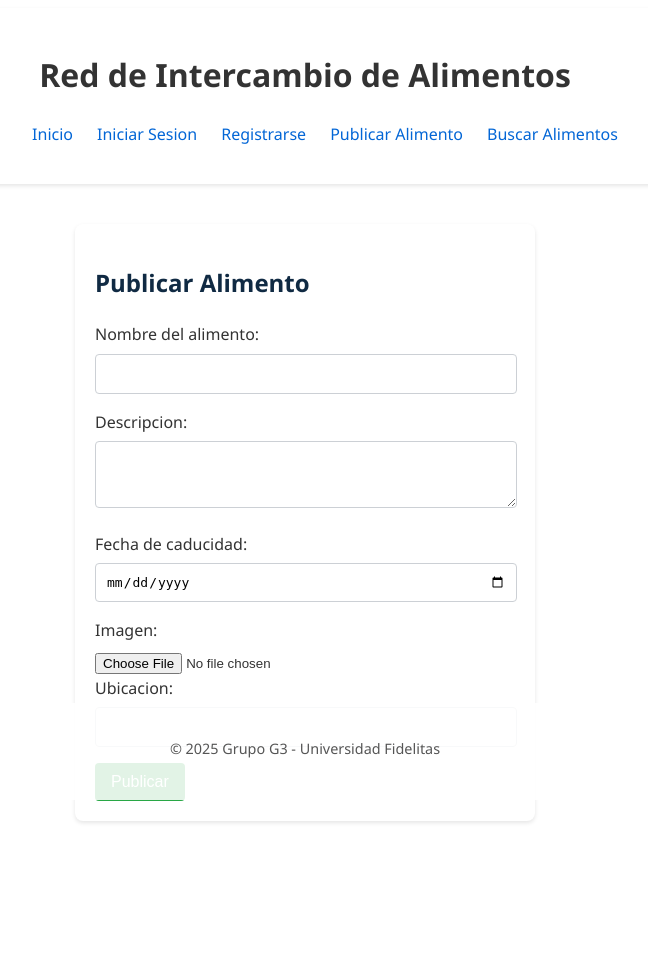
After one commit to aleguadamuzzz/G3_SC502_KN_Avance2, a PHP site: page /publicar.php in a window 1280 px wide. The commit adds this page. Shown: the whole page, without its empty margins (335-983 px from the left). Run offline with PHP 8.4, Linux system fonts and the light colour scheme.

Commit message:
Frontend

```diff
--- a/css/style.css
+++ b/css/style.css
@@ -1,28 +1,131 @@
 body {
-      font-family: 'Times New Roman', Times, serif;
+  font-family: 'Segoe UI', Tahoma, sans-serif;
   color: #333;
-      background-color: white;
+  line-height: 1.6;
+  padding-bottom: 100px;
+}
 
+.form-container {
+  max-width: 400px;
+  margin: 40px auto;
+  background: #ffffff;
+  padding: 20px;
+  padding-right: 40px;
+  border-radius: 8px;
+  box-shadow: 0 2px 4px rgba(0, 0, 0, 0.1);
 }
+
 header {
-      background-color: white
+  background: #ffffffdd;
+  backdrop-filter: blur(5px);
   padding: 20px;
   text-align: center;
+  box-shadow: 0 2px 4px rgba(0, 0, 0, 0.1);
 }
+
+nav ul {
+  list-style: none;
+  display: flex;
+  justify-content: center;
+  margin-top: 10px;
+}
+
+nav a {
+  text-decoration: none;
+  color: #0366d6;
+  font-weight: 500;
+  padding: 8px 12px;
+  border-radius: 4px;
+}
+
+nav a:hover {
+  background: #0366d6;
+  color: #fff;
+}
+
 main {
-      padding: 20px;
   max-width: 800px;
-      margin: auto;
+  margin: 40px auto;
+  background: #ffffffdd;
+  padding: 30px;
+  border-radius: 8px;
+  box-shadow: 0 4px 8px rgba(0, 0, 0, 0.1);
 }
+
+h2 {
+  margin-bottom: 20px;
+  color: #102a43;
+}
+
+p {
+  margin-bottom: 20px;
+}
+
+button {
+  background: #28a745;
+  color: #fff;
+  border: none;
+  padding: 10px 16px;
+  border-radius: 4px;
+  font-size: 1em;
+}
+
+button:hover {
+  background: #218838;
+}
+
+label {
+  margin-bottom: 6px;
+  font-weight: 500;
+  display: block;
+}
+
+input[type="text"],
+input[type="email"],
+input[type="password"],
+input[type="date"],
+textarea {
+  width: 100%;
+  padding: 10px;
+  margin-bottom: 16px;
+  border: 1px solid #ccd0d5;
+  border-radius: 4px;
+  font-size: 1em;
+}
+
 footer {
-      text-align: left;
-      margin-top: 150px;
+  text-align: center;
+  padding: 20px 0;
+  background: #ffffffdd;
+  position: fixed;
+  bottom: 0;
+  left: 0;
+  width: 100%;
   font-size: 0.9em;
-      color: #000000;
-      position: fixed;
-      left: 0;
-      bottom: 0;
-      text-align: center;
-      padding: 10px 0;
+  color: #555;
+}
 
+.mapa iframe {
+  width: 100%;
+  height: 450px;
+  border: none;
+  border-radius: 8px;
+  box-shadow: 0 2px 4px rgba(0, 0, 0, 0.1);
 }
+
+.lista-alimentos {
+  list-style: none;
+  max-width: 600px;
+  margin: 20px auto;
+  padding: 0;
+}
+
+.lista-alimentos li {
+  background: #ffffff;
+  margin-bottom: 10px;
+  padding: 12px 16px;
+  border-left: 4px solid #28a745;
+  border-radius: 4px;
+  box-shadow: 0 1px 3px rgba(0, 0, 0, 0.1);
+  font-weight: 500;
+}
--- a/js/script.js
+++ b/js/script.js
@@ -0,0 +1,48 @@
+function saludar() {
+    alert('¡Bienvenido a la Red de Intercambio de Alimentos!');
+}
+
+document.addEventListener('DOMContentLoaded', function () {
+    const registerForm = document.getElementById('registerForm');
+    if (registerForm) {
+        registerForm.addEventListener('submit', function (e) {
+            const username = this.username.value.trim();
+            const email = this.email.value.trim();
+            const pwd = this.password.value;
+            if (username.length < 3) {
+                alert('El nombre de usuario debe tener al menos 3 letras.');
+                e.preventDefault();
+                return;
+            }
+            if (pwd.length < 6) {
+                alert('La contraseña debe tener al menos 6 letras.');
+                e.preventDefault();
+            }
+        });
+    }
+
+    const publishForm = document.getElementById('publishForm');
+    if (publishForm) {
+        publishForm.addEventListener('submit', function (e) {
+            const nombre = this.nombre.value.trim();
+            const descripcion = this.descripcion.value.trim();
+            const caducidad = this.caducidad.value;
+            const ubicacion = this.ubicacion.value.trim();
+            if (!nombre) {
+                alert('El nombre del alimento es obligatorio.');
+                e.preventDefault();
+                return;
+            }
+            if (descripcion.length < 5) {
+                alert('La descripcion debe tener al menos 5 letras.');
+                e.preventDefault();
+                return;
+            }
+            if (!caducidad) {
+                alert('Selecciona la fecha de caducidad.');
+                e.preventDefault();
+                return;
+            }
+        });
+    }
+});
--- /dev/null
+++ b/publicar.php
@@ -0,0 +1,44 @@
+<?php
+?>
+<!DOCTYPE html>
+<html>
+<head>
+  <meta charset="UTF-8">
+  <title>Publicar Alimento</title>
+  <link rel="stylesheet" href="css/style.css">
+</head>
+<body>
+  <header>
+    <h1>Red de Intercambio de Alimentos</h1>
+    <nav>
+      <ul>
+        <li><a href="index.html">Inicio</a></li>
+        <li><a href="login.php">Iniciar Sesion</a></li>
+        <li><a href="register.php">Registrarse</a></li>
+        <li><a href="publicar.php">Publicar Alimento</a></li>
+        <li><a href="buscar.php">Buscar Alimentos</a></li>
+      </ul>
+    </nav>
+  </header>
+  <div class="form-container">
+    <h2>Publicar Alimento</h2>
+    <form id="publicarForm" action="#" method="post">
+      <label for="nombre">Nombre del alimento:</label>
+      <input type="text" id="nombre" name="nombre" required>
+      <label for="descripcion">Descripcion:</label>
+      <textarea id="descripcion" name="descripcion" rows="3"></textarea>
+      <label for="caducidad">Fecha de caducidad:</label>
+      <input type="date" id="caducidad" name="caducidad">
+      <label for="imagen">Imagen:</label>
+      <input type="file" id="imagen" name="imagen">
+      <label for="ubicacion">Ubicacion:</label>
+      <input type="text" id="ubicacion" name="ubicacion">
+      <button type="submit">Publicar</button>
+    </form>
+  </div>
+  <footer>
+    <p>© 2025 Grupo G3 - Universidad Fidelitas</p>
+  </footer>
+  <script src="js/script.js"></script>
+</body>
+</html>
```
Also changed, not shown: buscar.php (added, +37 -0 lines), index.html (+47 -10 lines), login.php (added, +39 -0 lines), register.php (added, +41 -0 lines), README.md. Lines whose indentation alone changed are shown as unchanged.
